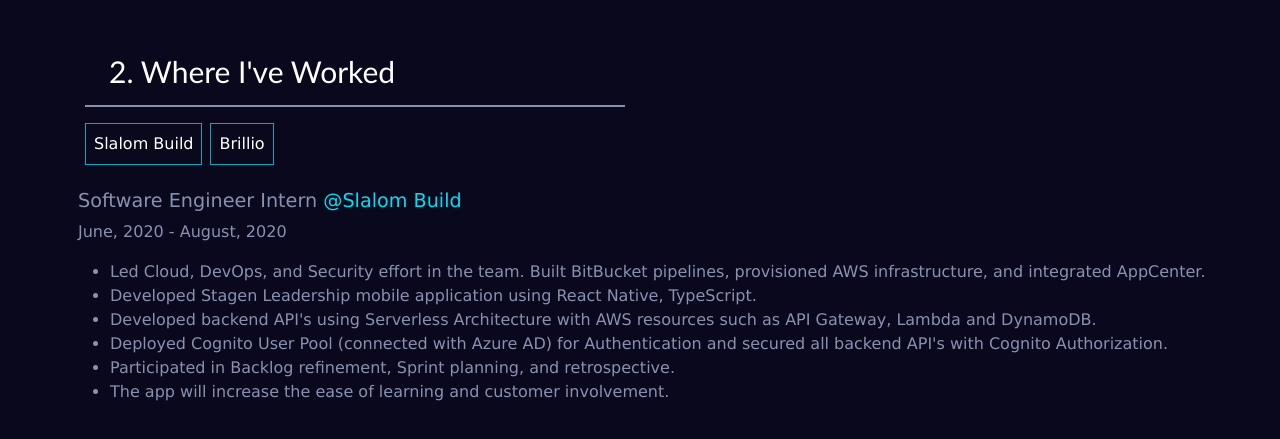
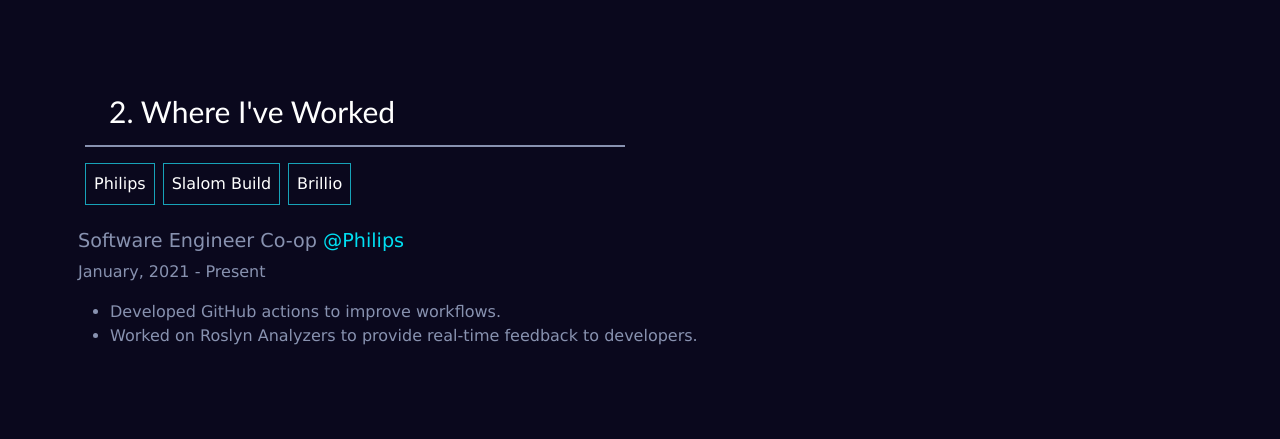
Before and after one commit to 1itachi/portfolio, a React (Create React App) app: page / in a window 1280 px wide. Shown: the part 2341-2780 px from the top of the page. Built offline with nearby package versions, Linux system fonts and the light colour scheme.

Commit message:
added philips

```diff
--- a/src/Components/About.js
+++ b/src/Components/About.js
@@ -13,17 +13,18 @@
         <hr className="horizontal"/>
         <div>
         <p className="para-style">Shortly after my Bachelors from Malnad College of Engineering (VTU),
-        I joined <a className="anchor-style" href="https://www.brillio.com/">Brillio</a> as an Engineer, where I worked on multiple projects and POCs.
+        I joined <a className="anchor-style" href="https://www.brillio.com/" target="_blank">Brillio</a> as an Engineer, where I worked on multiple projects and POCs.
         I started with SAP ABAP, to build ERP solutions. Slowly, I switched to modern technologies like Node.Js and AWS.
         At the time of leaving the company, I held the position as a Senior Engineer.</p>
         </div>
         <div>
         <p className="para-style">
         After getting some experience in the industry,
-        I joined <a className="anchor-style" href="https://www.khoury.northeastern.edu/">Northeastern University</a> to pursue my Master of Science in Computer Science.
-        As part of my summer internship, I joined <a className="anchor-style" href="https://www.slalombuild.com/">Slalom Build</a> as a Software Engineer Intern,
+        I joined <a className="anchor-style" href="https://www.khoury.northeastern.edu/" target="_blank">Northeastern University</a> to pursue my Master of Science in Computer Science.
+        As part of my summer internship, I joined <a className="anchor-style" href="https://www.slalombuild.com/" target="_blank">Slalom Build</a> as a Software Engineer Intern,
         where I worked with a team of interns to build a mobile application using AWS, Bit Bucket pipelines,
         App Center, Node.js, TypeScript and React Native.</p>
+        <p className="para-style">Currently, working as a Software Engineer Co-op at <a className="anchor-style" href="https://www.usa.philips.com/healthcare/" target="_blank">Philips</a>.</p>
         </div>
         <div>
             <div>
--- a/src/Components/Experience.js
+++ b/src/Components/Experience.js
@@ -6,7 +6,8 @@
     constructor(props) {
         super(props);
         this.state = {
-            slalom: true,
+            philips:true,
+            slalom: false,
             brillio: false
         };
       };
@@ -14,15 +15,25 @@
 
       slalomActive = ()=> {
         this.setState({
+            philips: false,
             slalom: true,
-            brillio:false
+            brillio:false,
+        })
+      }
+
+      philipsActive = ()=> {
+        this.setState({
+            philips: true,
+            slalom: false,
+            brillio:false,
         })
       }
 
       brillioActive=()=>{
         this.setState({
             slalom: false,
-            brillio: true
+            brillio: true,
+            philips: false
         })
       }
 
@@ -51,7 +62,7 @@
             </ul>
 
             </div>;
-        } else{
+        } else if(this.state.brillio){
           companyDetails= <div className= "mt-4 para-style">
 
           <h1 class="intro-start">
@@ -70,6 +81,25 @@
             </ul>
 
           </div>;
+        }else{
+          companyDetails= <div className= "panel-body mt-4 para-style">
+
+          <h1 class="intro-start">
+          <span className="para-style ml-2"> Software Engineer Co-op </span>
+          <span>@Philips</span>
+          </h1>
+          <p className="para-style ml-2">January, 2021 - Present</p>
+
+          <ul>
+          <li>Developed GitHub actions to improve workflows.</li>
+          <li>Worked on Roslyn Analyzers to provide real-time feedback to developers.</li>
+          {/* <li>Developed backend API's using Serverless Architecture with AWS resources such as API Gateway, Lambda and DynamoDB.</li>
+          <li>Deployed Cognito User Pool (connected with Azure AD) for Authentication and secured all backend API's with Cognito Authorization.</li>
+          <li>Participated in Backlog refinement, Sprint planning, and retrospective.</li>
+          <li>The app will increase the ease of learning and customer involvement.</li> */}
+          </ul>
+
+          </div>;
         }
 
 
@@ -78,7 +108,8 @@
         <div className="col-sm-6">
         <h3 className="headings head ml-4">2. Where I've Worked</h3>
         <hr className="horizontal"/>
-        <button className="button-style border border-info active p-2 mr-2" onClick={this.slalomActive}>Slalom Build</button>
+        <button className="button-style border border-info active p-2 mr-2" onClick={this.philipsActive}>Philips</button>
+        <button className="button-style border border-info p-2 mr-2" onClick={this.slalomActive}>Slalom Build</button>
         <button className="button-style border border-info p-2 mr-2" onClick={this.brillioActive}>Brillio</button>
         </div>
         {companyDetails}
```
